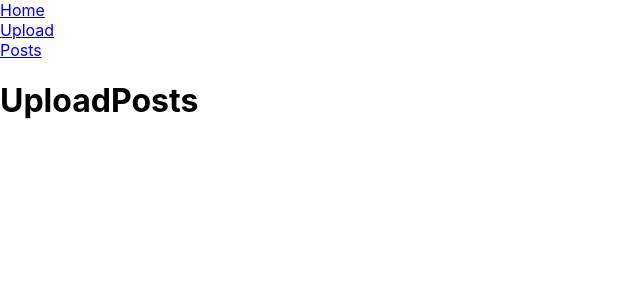
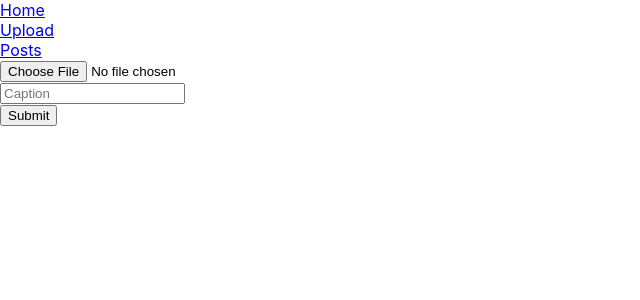
Before and after one commit to kelseyjdickson/kd-instagram-clone-client, a React (Create React App) app: page /uploads in a window 1280 px wide. Shown: the top 300 px of the page, without its empty margins (0-640 px from the left). Built offline with nearby package versions, Linux system fonts and the light colour scheme.

Commit message:
adding state management to uploadposts

```diff
--- a/src/Components /UploadPosts.js
+++ b/src/Components /UploadPosts.js
@@ -1,9 +1,23 @@
-import React from 'react'
+import React, { useState } from "react";
 
 export default function UploadPosts() {
-    return (
-        <div>
-            <h1>UploadPosts</h1>
-        </div>
-    )
+  const [formData, setFormData] = useState({
+    file: {},
+    caption: ""
+  });
+  const handleFileChange = e => {
+    //still need to figure this out
+    console.log(e.target.files[0]);
+  };
+  return (
+    <div>
+      <form>
+        <input onChange={handleFileChange} name="file" type="file"></input>
+        <br />
+        <input name="caption" type="text" placeholder="Caption"></input>
+        <br />
+        <button>Submit</button>
+      </form>
+    </div>
+  );
 }
```
